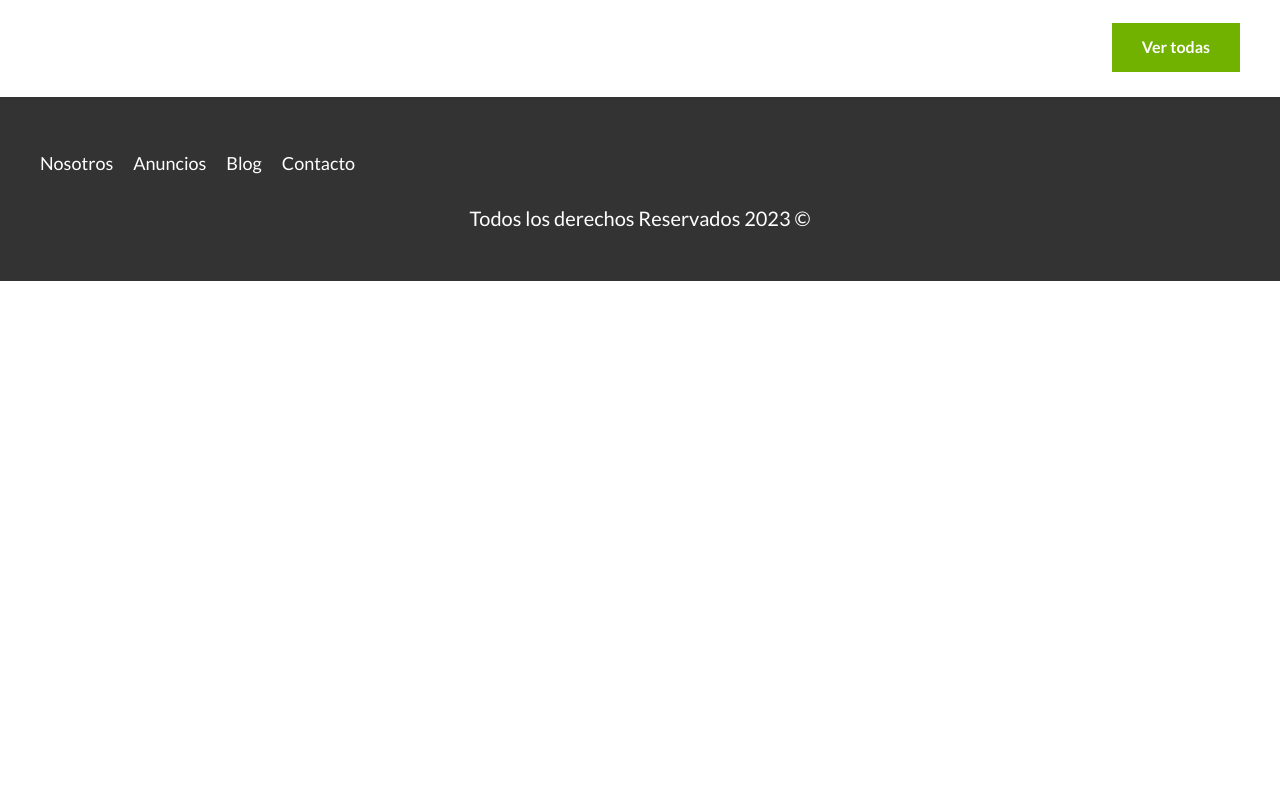
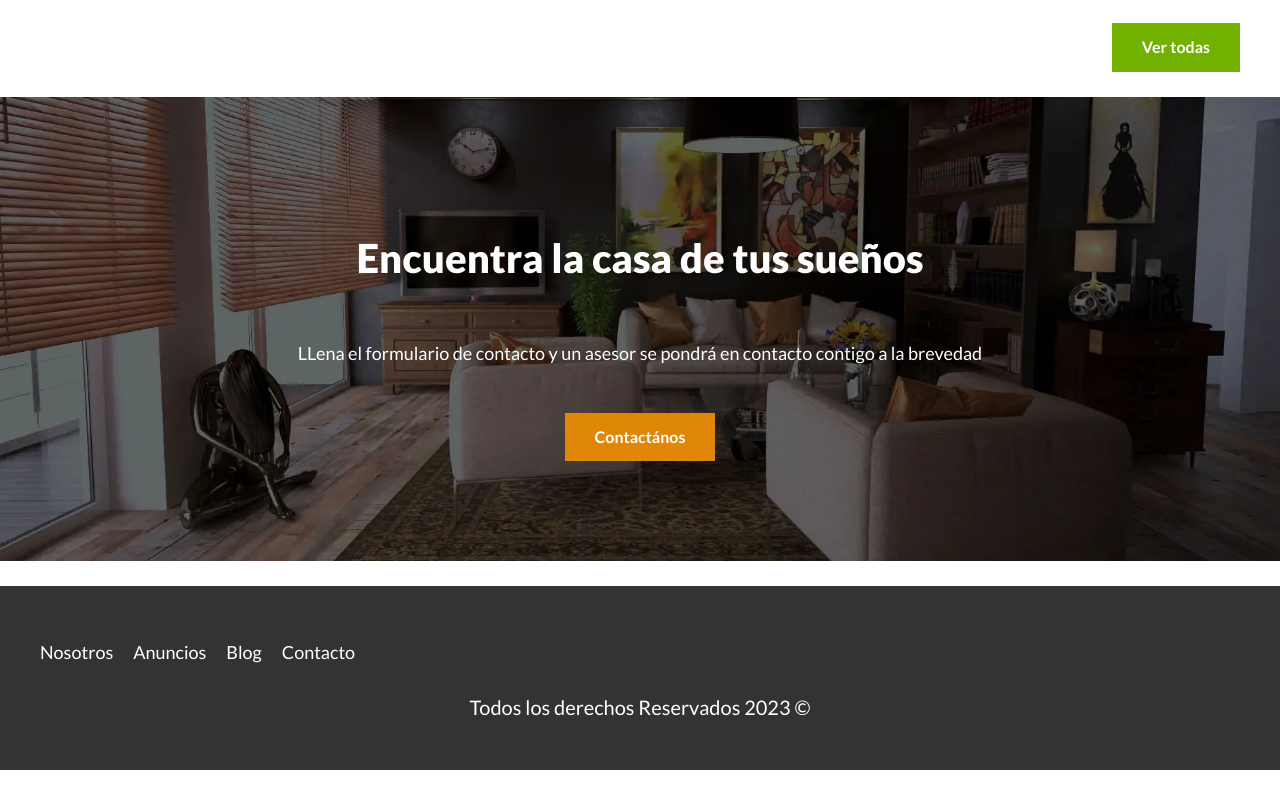
Before and after one commit to Firelx/bienes_raices, a website: page index.html in a window 1280 px wide. Shown: the part 1924-2719 px from the top of the page. Before the commit the page ends 2230 px from the top, so only its background shows below. Drawn offline with Linux system fonts and the light colour scheme.

Commit message:
Terminar grafico de contacto

```diff
--- a/index.html
+++ b/index.html
@@ -139,7 +139,7 @@
 							</li>
 						</ul>
 
-                        <a href="anuncio.html" class="boton boton-amarillo">
+                        <a href="anuncio.html" class="boton-amarillo-block">
                             Ver Propiedad
                         </a>
 					</div><!-- .contenido-anuncio -->
@@ -197,7 +197,7 @@
 							</li>
 						</ul>
 
-                        <a href="anuncio.html" class="boton boton-amarillo">
+                        <a href="anuncio.html" class="boton-amarillo-block">
                             Ver Propiedad
                         </a>
 					</div><!-- .contenido-anuncio -->
@@ -255,7 +255,7 @@
 							</li>
 						</ul>
 
-                        <a href="anuncio.html" class="boton boton-amarillo">
+                        <a href="anuncio.html" class="boton-amarillo-block">
                             Ver Propiedad
                         </a>
 					</div><!-- .contenido-anuncio -->
@@ -266,6 +266,12 @@
                 <a href="anuncios.html" class="boton-verde">Ver todas</a>
             </div>
 		</section>
+
+        <section class="imagen-contacto">
+            <h2>Encuentra la casa de tus sueños</h2>
+            <p>LLena el formulario de contacto y un asesor se pondrá en contacto contigo a la brevedad</p>
+            <a href="contacto.html" class="boton-amarillo">Contactános</a>
+        </section>
 
 		<footer class="footer seccion">
 			<div class="contenedor contenedor-footer">
--- a/src/scss/app.scss
+++ b/src/scss/app.scss
@@ -11,3 +11,4 @@
 @import 'layout/navegacion';
 @import 'layout/iconos';
 @import 'layout/anuncios';
+@import 'layout/contactar';
--- a/src/scss/base/_botones.scss
+++ b/src/scss/base/_botones.scss
@@ -1,4 +1,8 @@
 .boton-amarillo {
+    @include boton($amarillo, $blanco, inline-block);
+}
+
+.boton-amarillo-block {
     @include boton($amarillo, $blanco, block);
 }
 
--- a/src/scss/base/_mixins.scss
+++ b/src/scss/base/_mixins.scss
@@ -30,7 +30,7 @@
     text-decoration: none;
     padding: 1rem 3rem;
     text-align: center;
-    margin-top: $separacion / 2;
+    margin-top: calc($separacion / 2);
     display: $display;
 
     &:hover {
--- /dev/null
+++ b/src/scss/layout/_contactar.scss
@@ -0,0 +1,30 @@
+.webp .imagen-contacto {
+    background-image: url('../img/encuentra.webp');
+}
+
+.no-webp .imagen-contacto {
+    background-image: url('../img/encuentra.jpg')
+}
+
+.imagen-contacto {
+    background-position: center center;
+    background-size: cover;
+    padding: $separacion * 2 0;
+    display: flex;
+    flex-direction: column;
+    align-items: center;
+
+    h2, p {
+        color: $blanco;
+    }
+
+    h2 {
+        font-size: 4rem;
+        font-weight: $black;
+    }
+
+    p {
+        font-size: 1.8rem;
+    }
+
+}
```
Also changed, not shown: build/css/app.css, 1 other file.
